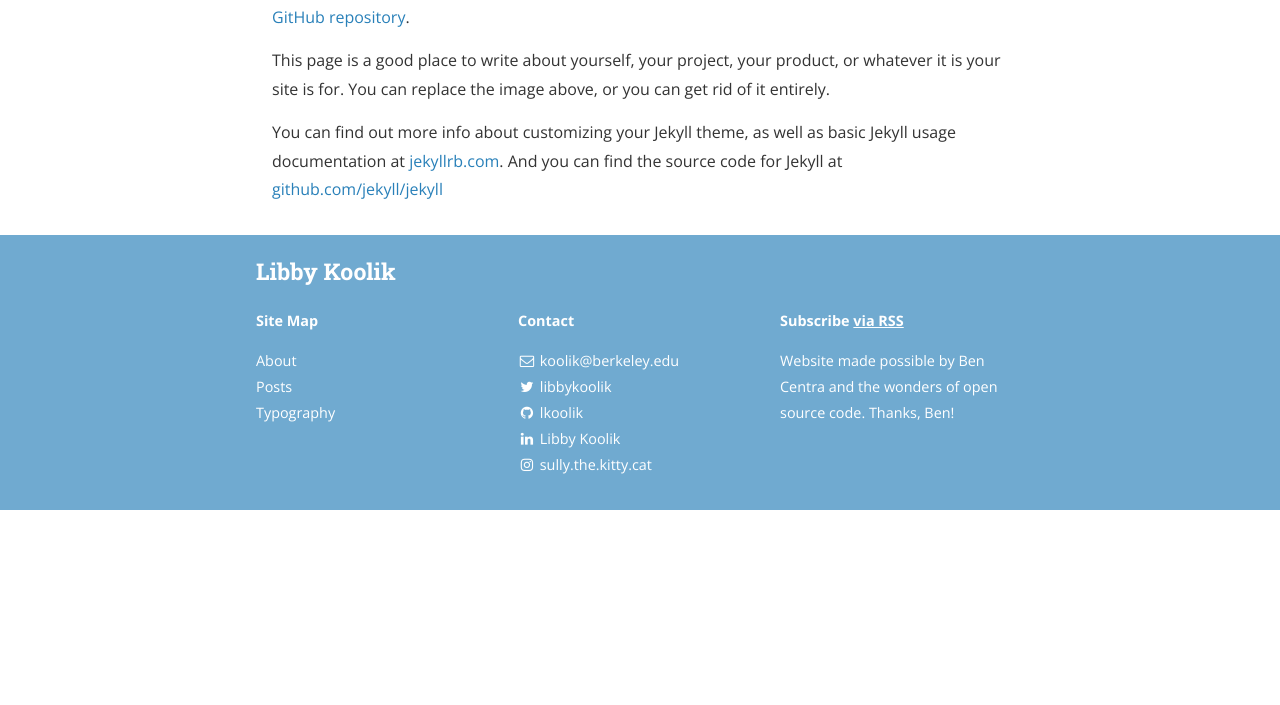
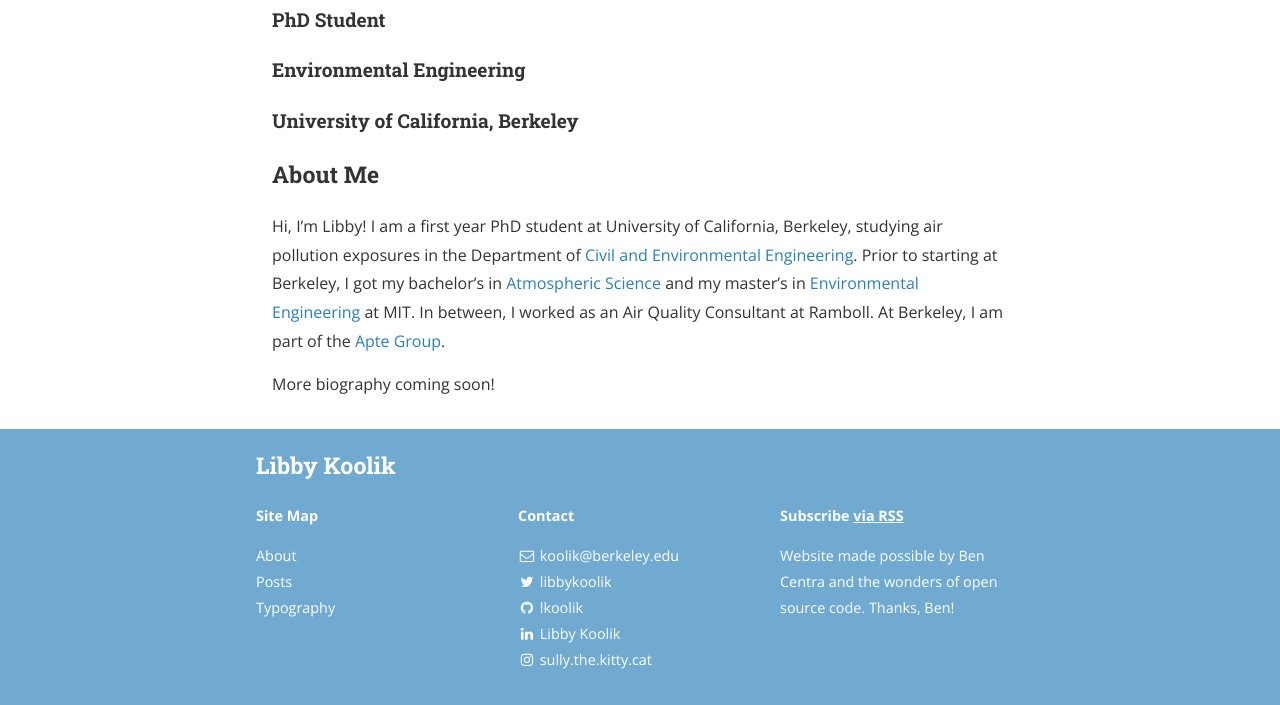
Before and after one commit to lkoolik/lkoolik.github.io, a Jekyll site: the page built from about.md, in a window 1280 px wide and 1239 px high. Shown: the part 534-1239 px from the top of the window. Built offline with Jekyll 4.4.1, drawn with Linux system fonts in a browser that asks for light colours; nearby versions of some CDN libraries; some of the changed text lies outside the part shown.

Commit message:
Initial biography updates

```diff
--- a/about.md
+++ b/about.md
@@ -7,12 +7,12 @@ main_nav: true
 
 ![alt text]({{ site.baseurl }}/assets/profile_photo.png "Profile Picture"){:.profile}
 
-Centrarium is a custom theme for Jekyll, made by [Ben Centra][bencentra] for his own blog. He'd be humbled if you liked it enough to use it as well! Installation and configuration instructions can be found in the [GitHub repository](https://github.com/bencentra/centrarium).
+### Libby Koolik
+#### PhD Student
+#### Environmental Engineering
+#### University of California, Berkeley
 
-This page is a good place to write about yourself, your project, your product, or whatever it is your site is for. You can replace the image above, or you can get rid of it entirely.
+### About Me
+Hi, I'm Libby! I am a first year PhD student at University of California, Berkeley, studying air pollution exposures in the Department of [Civil and Environmental Engineering](https://ce.berkeley.edu/). Prior to starting at Berkeley, I got my bachelor's in [Atmospheric Science](https://eapsweb.mit.edu/) and my master's in [Environmental Engineering](https://cee.mit.edu/) at MIT. In between, I worked as an Air Quality Consultant at Ramboll. At Berkeley, I am part of the [Apte Group](https://apte.berkeley.edu/).
 
-You can find out more info about customizing your Jekyll theme, as well as basic Jekyll usage documentation at [jekyllrb.com](http://jekyllrb.com/). And you can find the source code for Jekyll at [github.com/jekyll/jekyll](https://github.com/jekyll/jekyll)
-
-[centrarium]: https://github.com/bencentra/centrarium
-[bencentra]: http://bencentra.com
-[jekyll]: https://github.com/jekyll/jekyll
+More biography coming soon!
```
